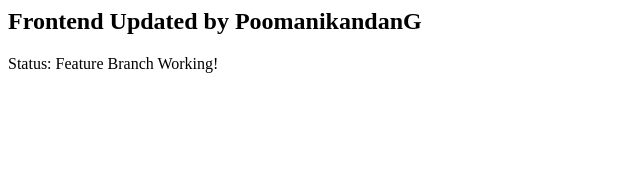
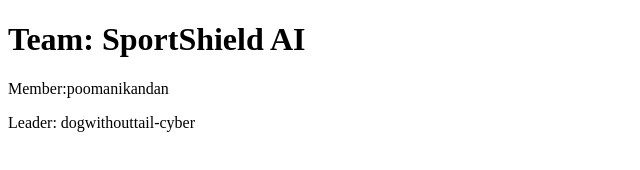
Before and after one commit to dogwithouttail-cyber/hackathon_understanding, a website: page frontend/index.html in a window 1280 px wide. Shown: the whole page, without its empty margins (0-640 px from the left). Drawn offline with Linux system fonts and the light colour scheme.

Commit message:
added member

```diff
--- a/frontend/index.html
+++ b/frontend/index.html
@@ -1,2 +1,11 @@
-<h2>Frontend Updated by PoomanikandanG</h2>
-<p>Status: Feature Branch Working!</p>
+<!DOCTYPE html>
+<html>
+<head><title>Team Dashboard</title></head>
+<body>
+    <h1>Team: SportShield AI</h1>
+    <div id="members">
+        <p>Member:poomanikandan</p>
+        <p>Leader: dogwithouttail-cyber</p>
+    </div>
+</body>
+</html>
```
